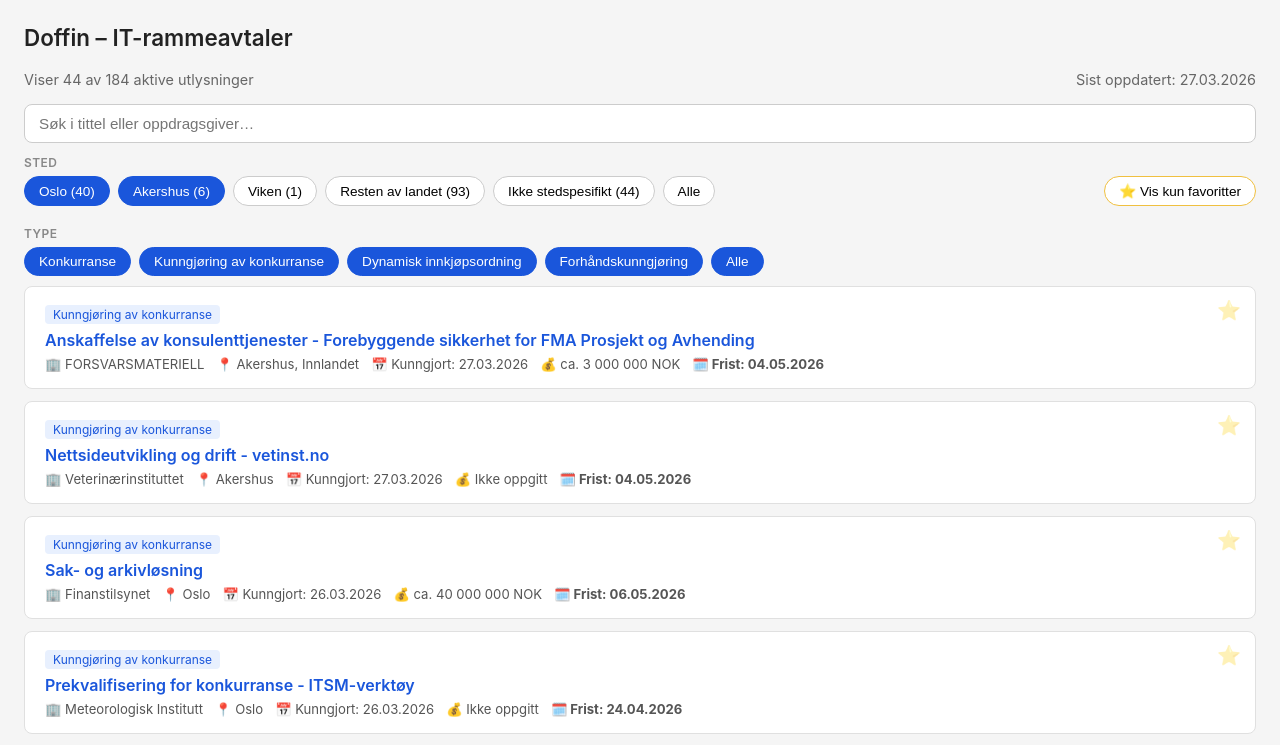
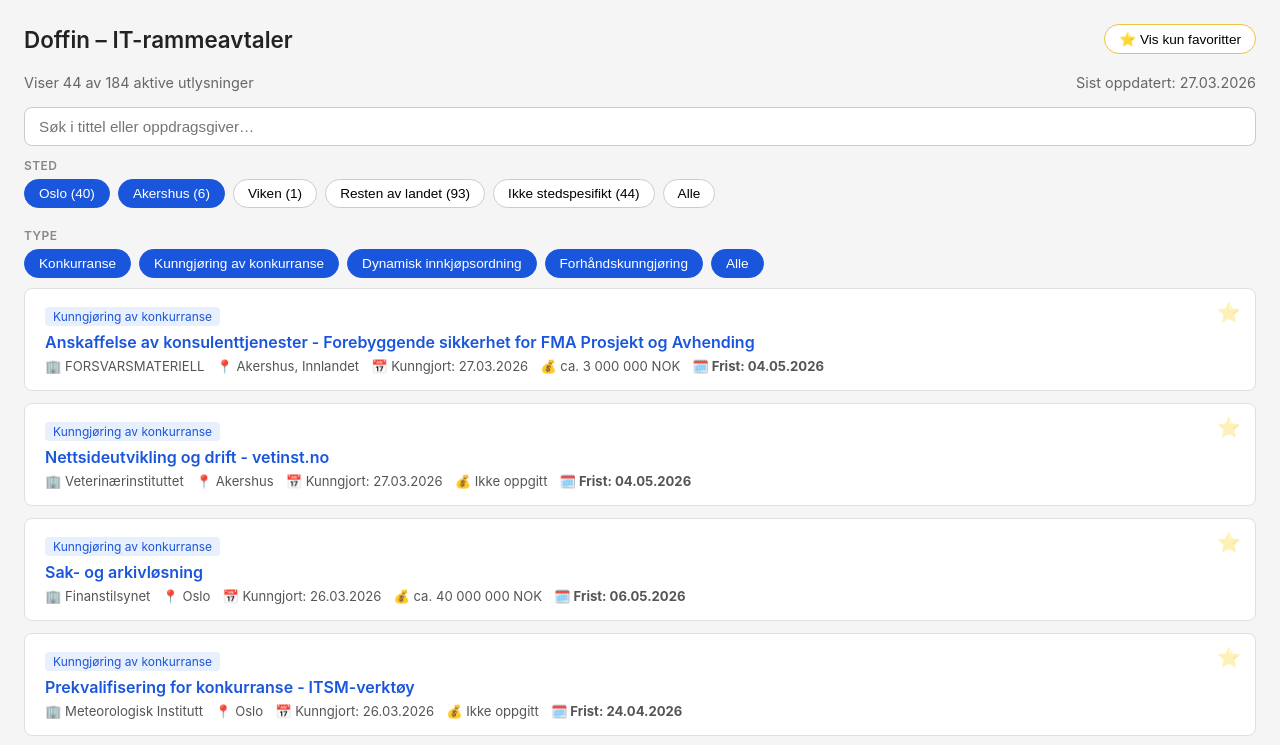
Before and after one commit to idahvedi/doffin-rammeavtaler, a plain HTML site: page index.html in a window 1280 px wide. Shown: the top 745 px of the page. Drawn offline with Linux system fonts and the light colour scheme.

Commit message:
Flytt favoritt-knapp til høyre i headeren ved siden av tittelen

```diff
--- a/index.html
+++ b/index.html
@@ -14,10 +14,16 @@
       padding: 24px;
     }
 
+    #header {
+      display: flex;
+      justify-content: space-between;
+      align-items: center;
+      margin-bottom: 20px;
+    }
+
     h1 {
       font-size: 1.4rem;
       font-weight: 600;
-      margin-bottom: 20px;
     }
 
     #status {
@@ -77,7 +83,6 @@
       user-select: none;
       transition: background 0.15s, border-color 0.15s;
       white-space: nowrap;
-      margin-left: auto;
     }
 
     .favoritt-toggle.active {
@@ -189,14 +194,15 @@
 </head>
 <body>
 
-  <h1>Doffin – IT-rammeavtaler</h1>
+  <div id="header">
+    <h1>Doffin – IT-rammeavtaler</h1>
+    <button class="favoritt-toggle" id="favoritt-toggle">⭐ Vis kun favoritter</button>
+  </div>
   <div id="status"><span id="status-treff">Henter utlysninger…</span><span id="status-dato"></span></div>
   <input id="sokefelt" type="search" placeholder="Søk i tittel eller oppdragsgiver…" />
   <div id="filter-sted-rad">
     <div class="filter-label">Sted</div>
-    <div id="filters" class="filter-chips">
-      <button class="favoritt-toggle" id="favoritt-toggle">⭐ Vis kun favoritter</button>
-    </div>
+    <div id="filters" class="filter-chips"></div>
   </div>
   <div class="filter-gruppe">
     <div class="filter-label">Type</div>
@@ -274,11 +280,7 @@
 
     function renderFilters() {
       const container = document.getElementById("filters");
-      const favorittBtn = document.getElementById("favoritt-toggle");
-      // Fjern alle chips, men behold favoritt-knappen
-      Array.from(container.children).forEach((el) => {
-        if (el !== favorittBtn) el.remove();
-      });
+      container.innerHTML = "";
       const teller = tellPerGruppe();
 
       const alleAktive = ["Oslo", "Akershus", "Viken", "Resten av landet", "Ikke stedspesifikt"].every(
@@ -313,7 +315,7 @@
           renderResults();
         });
 
-        container.insertBefore(chip, favorittBtn);
+        container.appendChild(chip);
       }
     }
 
```
